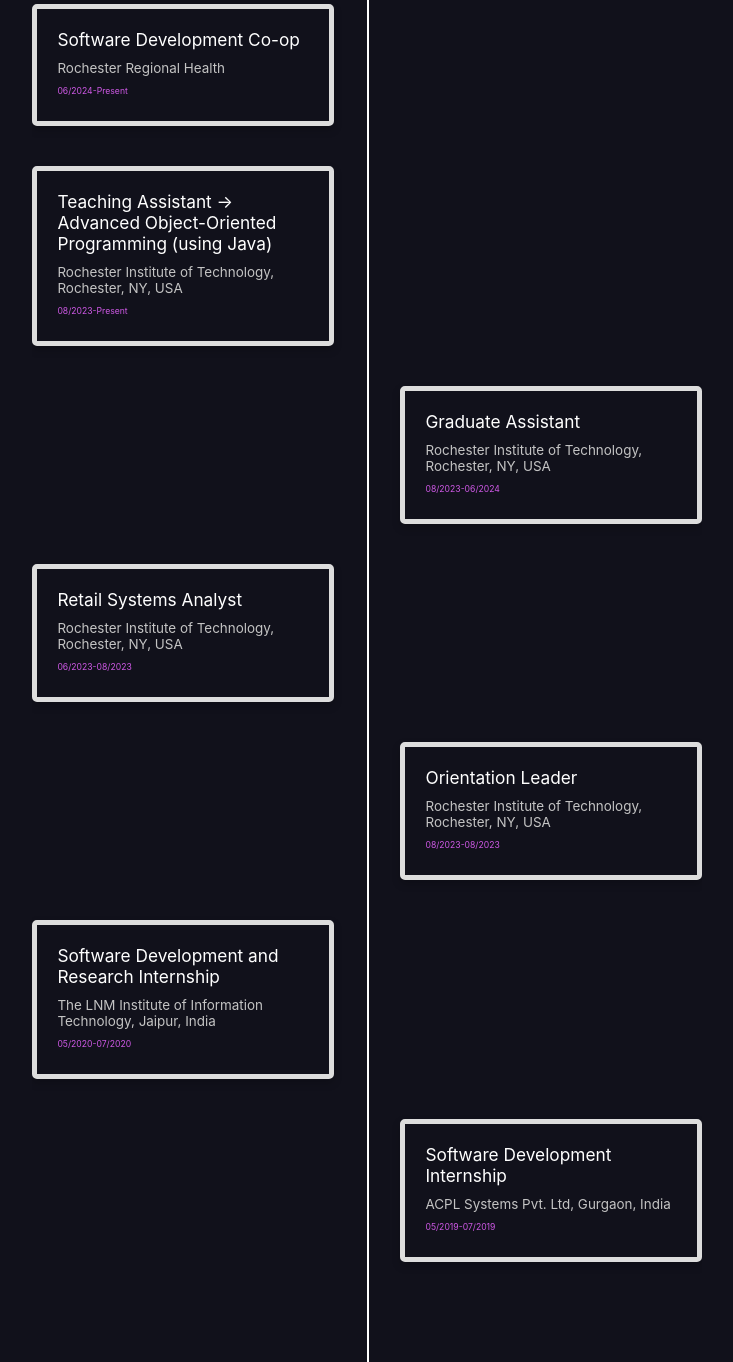
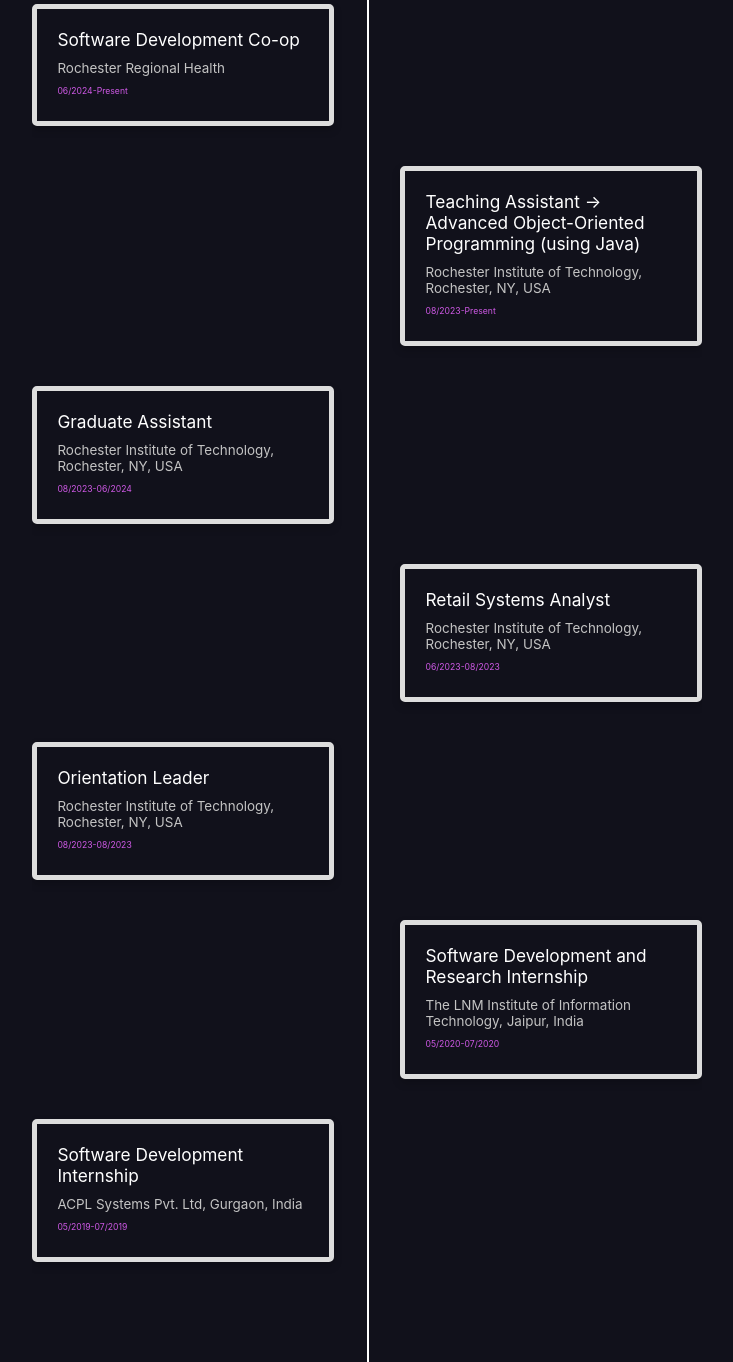
Before and after one commit to lonesomebronco/portfolio, a plain HTML site: page index.html in a window 1280 px wide. Shown: the part 3332-4694 px from the top of the page, without its empty margins (273-1006 px from the left). Drawn offline with nearby package versions, Linux system fonts and the light colour scheme; a web font is replaced by a local one.

Commit message:
Add files via upload

```diff
--- a/index.html
+++ b/index.html
@@ -403,7 +403,7 @@
                 </div>
             </div>
             <!-- Teaching Assistant -->
-            <div class="work-box left" data-aos="fade-up"> <!-- Positioned on the left -->
+            <div class="work-box right" data-aos="fade-up"> <!-- Positioned on the left -->
                 <div class="timeline-dot"></div>
                 <div class="work-info">
                     <p class="role">Teaching Assistant -> Advanced Object-Oriented Programming (using Java)</p>
@@ -416,7 +416,7 @@
                 </div>
             </div>
             <!-- Graduate Assistant -->
-            <div class="work-box right" data-aos="fade-up"> <!-- Positioned on the right -->
+            <div class="work-box left" data-aos="fade-up"> <!-- Positioned on the right -->
                 <div class="timeline-dot"></div>
                 <div class="work-info">
                     <p class="role">Graduate Assistant</p>
@@ -429,7 +429,7 @@
                 </div>
             </div>
             <!-- Retail Systems Analyst -->
-            <div class="work-box left" data-aos="fade-up"> <!-- Positioned back on the left -->
+            <div class="work-box right" data-aos="fade-up"> <!-- Positioned back on the left -->
                 <div class="timeline-dot"></div>
                 <div class="work-info">
                     <p class="role">Retail Systems Analyst</p>
@@ -442,7 +442,7 @@
                 </div>
             </div>
             <!-- Orientation Leader -->
-            <div class="work-box right" data-aos="fade-up"> <!-- Positioned back on the right -->
+            <div class="work-box left" data-aos="fade-up"> <!-- Positioned back on the right -->
                 <div class="timeline-dot"></div>
                 <div class="work-info">
                     <p class="role">Orientation Leader</p>
@@ -454,7 +454,7 @@
                 </div>
             </div>
             <!-- Software Development and Research Internship -->
-            <div class="work-box left" data-aos="fade-up"> <!-- Alternating back to the left -->
+            <div class="work-box right" data-aos="fade-up"> <!-- Alternating back to the left -->
                 <div class="timeline-dot"></div>
                 <div class="work-info">
                     <p class="role">Software Development and Research Internship</p>
@@ -467,7 +467,7 @@
                 </div>
             </div>
             <!-- Software Development Internship -->
-            <div class="work-box right" data-aos="fade-up"> <!-- Finally, on the right -->
+            <div class="work-box left" data-aos="fade-up"> <!-- Finally, on the right -->
                 <div class="timeline-dot"></div>
                 <div class="work-info">
                     <p class="role">Software Development Internship</p>
```
